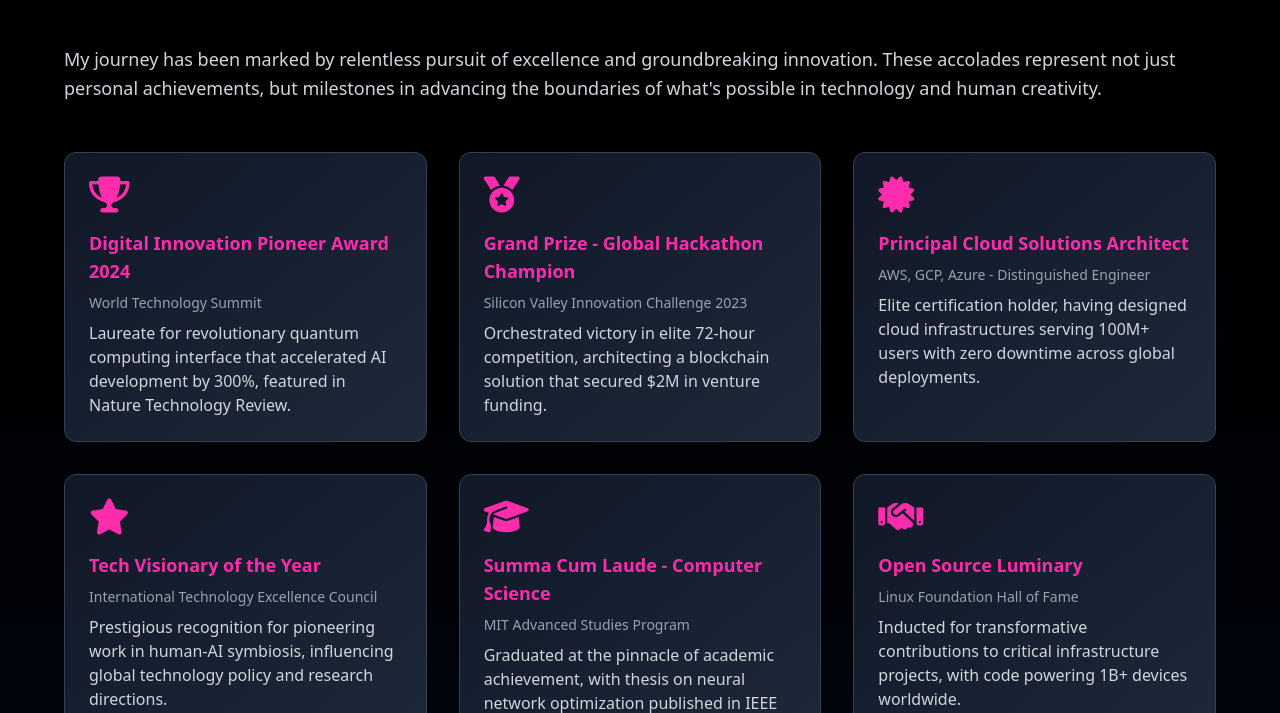
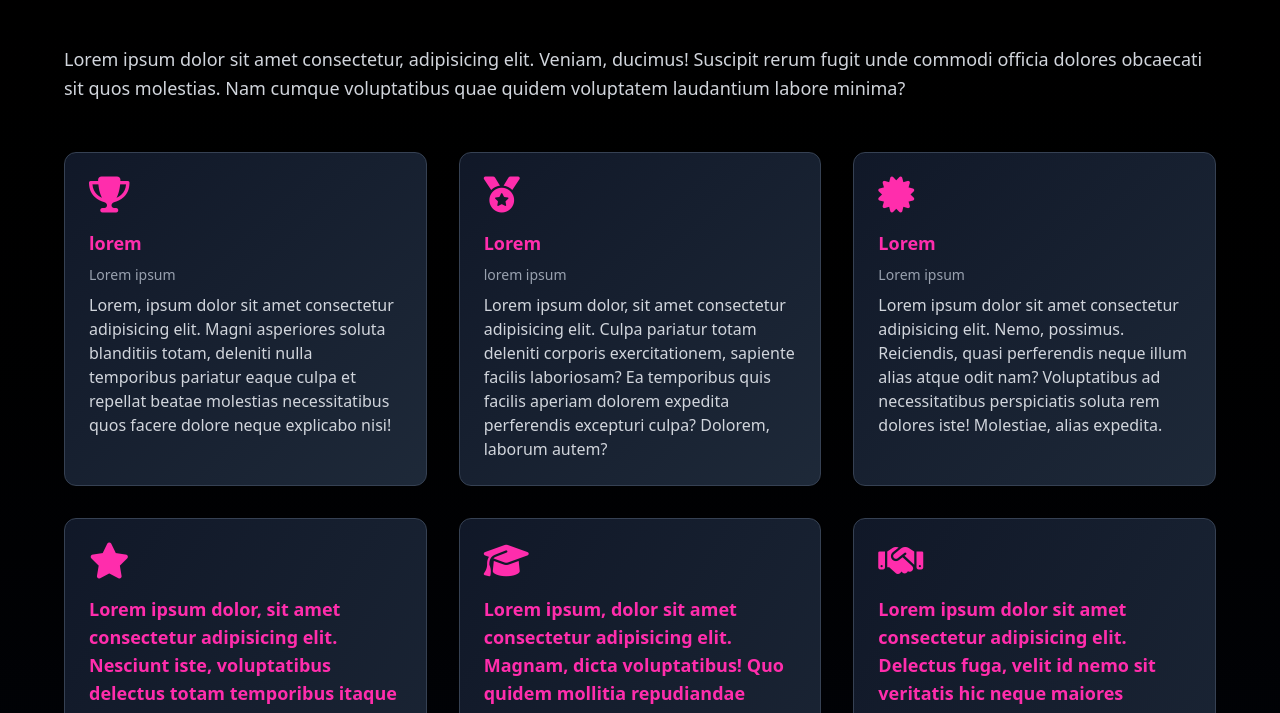
Before and after one commit to BiSoKoMe/misheel, a plain HTML site: page index2.html in a window 1280 px wide. Shown: the part 239-952 px from the top of the page. Drawn offline with nearby package versions, Linux system fonts and the light colour scheme.

Commit message:
Update index2.html

```diff
--- a/index2.html
+++ b/index2.html
@@ -31,51 +31,51 @@
 
                 <div>
                     <p class="text-gray-300 text-lg mb-12 leading-relaxed">
-                        My journey has been marked by relentless pursuit of excellence and groundbreaking innovation. These accolades represent not just personal achievements, but milestones in advancing the boundaries of what's possible in technology and human creativity.
+                        Lorem ipsum dolor sit amet consectetur, adipisicing elit. Veniam, ducimus! Suscipit rerum fugit unde commodi officia dolores obcaecati sit quos molestias. Nam cumque voluptatibus quae quidem voluptatem laudantium labore minima?
                     </p>
 
                     <div class="grid grid-cols-1 md:grid-cols-2 lg:grid-cols-3 gap-8">
 
                         <div class="bg-gradient-to-br from-gray-900 to-gray-800 rounded-xl p-6 border border-gray-700 transition-all hover:-translate-y-1 hover:border-[#FF2DAC] hover:shadow-xl">
                             <i class="fas fa-trophy text-[#FF2DAC] text-4xl mb-4"></i>
-                            <h3 class="text-[#FF2DAC] font-bold text-lg mb-2">Digital Innovation Pioneer Award 2024</h3>
-                            <p class="text-gray-400 text-sm mb-2">World Technology Summit</p>
-                            <p class="text-gray-300">Laureate for revolutionary quantum computing interface that accelerated AI development by 300%, featured in Nature Technology Review.</p>
+                            <h3 class="text-[#FF2DAC] font-bold text-lg mb-2">lorem</h3>
+                            <p class="text-gray-400 text-sm mb-2">Lorem ipsum</p>
+                            <p class="text-gray-300">Lorem, ipsum dolor sit amet consectetur adipisicing elit. Magni asperiores soluta blanditiis totam, deleniti nulla temporibus pariatur eaque culpa et repellat beatae molestias necessitatibus quos facere dolore neque explicabo nisi!</p>
                         </div>
 
                         <div class="bg-gradient-to-br from-gray-900 to-gray-800 rounded-xl p-6 border border-gray-700 transition-all hover:-translate-y-1 hover:border-[#FF2DAC] hover:shadow-xl backdrop-blur-sm">
                             <i class="fas fa-medal text-[#FF2DAC] text-4xl mb-4"></i>
-                            <h3 class="text-[#FF2DAC] font-bold text-lg mb-2">Grand Prize - Global Hackathon Champion</h3>
-                            <p class="text-gray-400 text-sm mb-2">Silicon Valley Innovation Challenge 2023</p>
-                            <p class="text-gray-300">Orchestrated victory in elite 72-hour competition, architecting a blockchain solution that secured $2M in venture funding.</p>
+                            <h3 class="text-[#FF2DAC] font-bold text-lg mb-2">Lorem</h3>
+                            <p class="text-gray-400 text-sm mb-2">lorem ipsum</p>
+                            <p class="text-gray-300">Lorem ipsum dolor, sit amet consectetur adipisicing elit. Culpa pariatur totam deleniti corporis exercitationem, sapiente facilis laboriosam? Ea temporibus quis facilis aperiam dolorem expedita perferendis excepturi culpa? Dolorem, laborum autem?</p>
                         </div>
 
                         <div class="bg-gradient-to-br from-gray-900 to-gray-800 rounded-xl p-6 border border-gray-700 transition-all hover:-translate-y-1 hover:border-[#FF2DAC] hover:shadow-xl backdrop-blur-sm">
                             <i class="fas fa-certificate text-[#FF2DAC] text-4xl mb-4"></i>
-                            <h3 class="text-[#FF2DAC] font-bold text-lg mb-2">Principal Cloud Solutions Architect</h3>
-                            <p class="text-gray-400 text-sm mb-2">AWS, GCP, Azure - Distinguished Engineer</p>
-                            <p class="text-gray-300">Elite certification holder, having designed cloud infrastructures serving 100M+ users with zero downtime across global deployments.</p>
+                            <h3 class="text-[#FF2DAC] font-bold text-lg mb-2">Lorem</h3>
+                            <p class="text-gray-400 text-sm mb-2">Lorem ipsum</p>
+                            <p class="text-gray-300">Lorem ipsum dolor sit amet consectetur adipisicing elit. Nemo, possimus. Reiciendis, quasi perferendis neque illum alias atque odit nam? Voluptatibus ad necessitatibus perspiciatis soluta rem dolores iste! Molestiae, alias expedita.</p>
                         </div>
 
                         <div class="bg-gradient-to-br from-gray-900 to-gray-800 rounded-xl p-6 border border-gray-700 transition-all hover:-translate-y-1 hover:border-[#FF2DAC] hover:shadow-xl backdrop-blur-sm">
                             <i class="fas fa-star text-[#FF2DAC] text-4xl mb-4"></i>
-                            <h3 class="text-[#FF2DAC] font-bold text-lg mb-2">Tech Visionary of the Year</h3>
-                            <p class="text-gray-400 text-sm mb-2">International Technology Excellence Council</p>
-                            <p class="text-gray-300">Prestigious recognition for pioneering work in human-AI symbiosis, influencing global technology policy and research directions.</p>
+                            <h3 class="text-[#FF2DAC] font-bold text-lg mb-2">Lorem ipsum dolor, sit amet consectetur adipisicing elit. Nesciunt iste, voluptatibus delectus totam temporibus itaque praesentium nemo illum numquam odio omnis doloribus quasi eveniet voluptate qui, inventore eaque exercitationem tenetur.</h3>
+                            <p class="text-gray-400 text-sm mb-2">Lorem ipsum dolor sit amet consectetur adipisicing elit. Nobis illo deserunt quo dicta! At consequuntur soluta quibusdam ipsa quos, mollitia odio dolore illo impedit aspernatur delectus maiores officiis amet quia.</p>
+                            <p class="text-gray-300">Lorem ipsum dolor sit amet consectetur, adipisicing elit. Nihil molestiae aut tempora eius sequi non nam aliquam ipsum! Voluptatibus aliquam optio inventore porro consequuntur veniam hic, maxime quaerat ut? Veritatis?</p>
                         </div>
 
                         <div class="bg-gradient-to-br from-gray-900 to-gray-800 rounded-xl p-6 border border-gray-700 transition-all hover:-translate-y-1 hover:border-[#FF2DAC] hover:shadow-xl backdrop-blur-sm">
                             <i class="fas fa-graduation-cap text-[#FF2DAC] text-4xl mb-4"></i>
-                            <h3 class="text-[#FF2DAC] font-bold text-lg mb-2">Summa Cum Laude - Computer Science</h3>
-                            <p class="text-gray-400 text-sm mb-2">MIT Advanced Studies Program</p>
-                            <p class="text-gray-300">Graduated at the pinnacle of academic achievement, with thesis on neural network optimization published in IEEE Transactions.</p>
+                            <h3 class="text-[#FF2DAC] font-bold text-lg mb-2">Lorem ipsum, dolor sit amet consectetur adipisicing elit. Magnam, dicta voluptatibus! Quo quidem mollitia repudiandae earum fugit? Assumenda quas amet consectetur quam ullam praesentium recusandae ex, est neque adipisci excepturi.</h3>
+                            <p class="text-gray-400 text-sm mb-2">Lorem, ipsum dolor sit amet consectetur adipisicing elit. Modi, illo nisi culpa vero ducimus ab quos quis maiores voluptatem natus error obcaecati, quia, aliquam amet accusamus nemo cumque quibusdam eum.</p>
+                            <p class="text-gray-300">Lorem ipsum dolor, sit amet consectetur adipisicing elit. Necessitatibus maiores veniam facere voluptates ab minima labore? Praesentium vel necessitatibus tempora aut error, excepturi ab sequi laboriosam, libero doloribus dolore quasi.</p>
                         </div>
 
                         <div class="bg-gradient-to-br from-gray-900 to-gray-800 rounded-xl p-6 border border-gray-700 transition-all hover:-translate-y-1 hover:border-[#FF2DAC] hover:shadow-xl backdrop-blur-sm">
                             <i class="fas fa-handshake text-[#FF2DAC] text-4xl mb-4"></i>
-                            <h3 class="text-[#FF2DAC] font-bold text-lg mb-2">Open Source Luminary</h3>
-                            <p class="text-gray-400 text-sm mb-2">Linux Foundation Hall of Fame</p>
-                            <p class="text-gray-300">Inducted for transformative contributions to critical infrastructure projects, with code powering 1B+ devices worldwide.</p>
+                            <h3 class="text-[#FF2DAC] font-bold text-lg mb-2">Lorem ipsum dolor sit amet consectetur adipisicing elit. Delectus fuga, velit id nemo sit veritatis hic neque maiores quidem blanditiis explicabo. Eum nemo distinctio quae repellat quia! Vitae, a laudantium!</h3>
+                            <p class="text-gray-400 text-sm mb-2">Lorem ipsum dolor sit amet, consectetur adipisicing elit. Iste nostrum libero, minima aliquid porro optio laboriosam vitae beatae blanditiis quos repudiandae fugiat, cum minus unde! Facilis autem rem laborum deleniti!</p>
+                            <p class="text-gray-300">Lorem ipsum dolor sit amet consectetur adipisicing elit. Labore, nesciunt quae tempore cumque, cum culpa mollitia soluta repellendus dignissimos dolor harum dolore aliquid necessitatibus ipsam similique. Quam nisi sit dolorem!</p>
                         </div>
 
                     </div>
```
